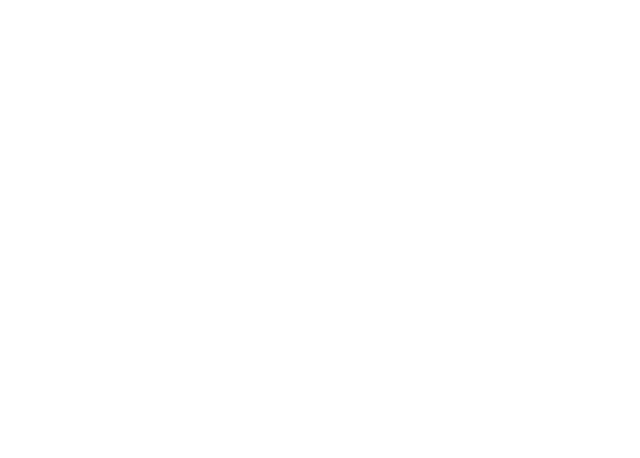
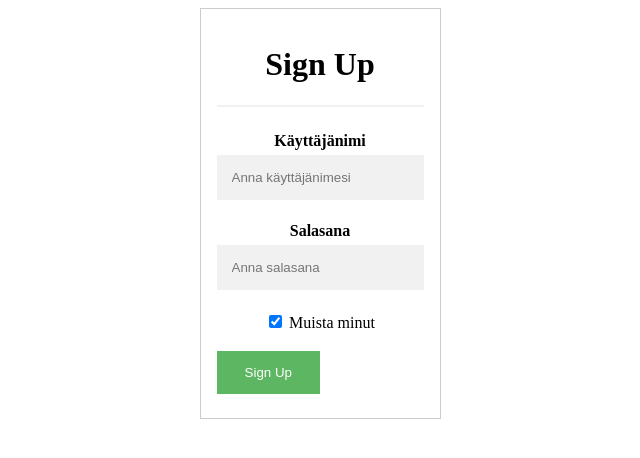
Before and after one commit to Petzku03/signin, a website: page SignIn/index.html in a window 1280 px wide. Shown: the whole page, without its empty margins (320-960 px from the left). Drawn offline with Linux system fonts and the light colour scheme.

Commit message:
SignIn projektin jatkoa

```diff
--- a/SignIn/index.html
+++ b/SignIn/index.html
@@ -4,8 +4,31 @@
     <meta charset="UTF-8">
     <meta name="viewport" content="width=device-width, initial-scale=1.0">
     <title>Sign In</title>
+    <link rel="stylesheet" href="style.css">
 </head>
 <body>
+    <form action="action_page.php" style="border:1px solid #ccc">
+        <div class="container">
+    <h1>Sign Up</h1>
 
+    <hr>
+
+    <label for="käyttäjänimi"><b>Käyttäjänimi</b></label> <br>
+    <input type="text" placeholder="Anna käyttäjänimesi" name="käyttäjänimi" required>
+    <br>
+
+    <label for="salasana"><b>Salasana</b></label> <br>
+    <input type="password" placeholder="Anna salasana" name="salasana" required>
+    <br>
+
+        <label>
+            <input type="checkbox" checked="checked" name="remember" style="margin-bottom:15px"> Muista minut
+        </label>
+
+        <div class="clearfix">
+            <button type="submit" class="signupbtn">Sign Up</button>
+        </div>
+        </div>
+    </form>
 </body>
 </html>
--- a/SignIn/style.css
+++ b/SignIn/style.css
@@ -0,0 +1,70 @@
+* {box-sizing: border-box}
+
+body {
+    text-align: center;
+}
+form {
+    display: inline-block;
+}
+
+/* Full-width input fields */
+input[type=text], input[type=password] {
+width: 100%;
+padding: 15px;
+margin: 5px 0 22px 0;
+display: inline-block;
+border: none;
+background: #f1f1f1;
+}
+
+input[type=text]:focus, input[type=password]:focus {
+background-color: #ddd;
+outline: none;
+}
+
+hr {
+border: 1px solid #f1f1f1;
+margin-bottom: 25px;
+}
+
+/* Set a style for all buttons */
+button {
+background-color: #4CAF50;
+color: white;
+padding: 14px 20px;
+margin: 8px 0;
+border: none;
+cursor: pointer;
+width: 100%;
+opacity: 0.9;
+}
+
+button:hover {
+opacity:1;
+}
+
+
+/* Float cancel and signup buttons and add an equal width */
+.signupbtn {
+float: left;
+width: 50%;
+}
+
+/* Add padding to container elements */
+.container {
+padding: 16px;
+}
+
+/* Clear floats */
+.clearfix::after {
+content: "";
+clear: both;
+display: table;
+}
+
+/* Change styles for cancel button and signup button on extra small screens */
+@media screen and (max-width: 300px) {
+.signupbtn {
+    width: 100%;
+}
+}
```
